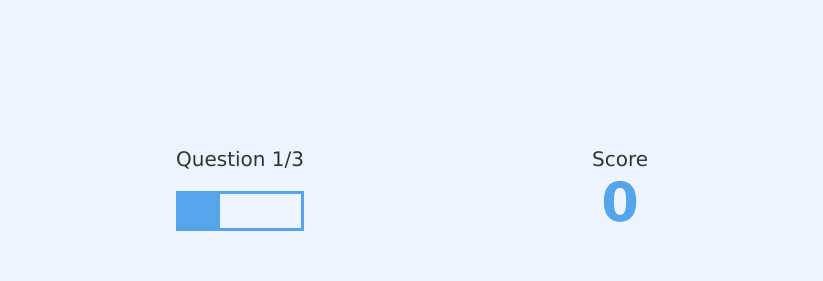
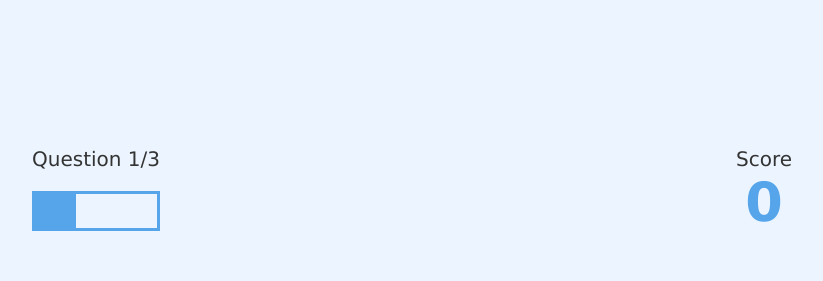
Before and after one commit to blobbytoh/Quiz_Game, a plain HTML site: page game.html in a window 1280 px wide. Shown: the top 281 px of the page, without its empty margins (228-1051 px from the left). Drawn offline with Linux system fonts and the light colour scheme.

Commit message:
Update game.html

```diff
--- a/game.html
+++ b/game.html
@@ -10,7 +10,7 @@
     <body>
         <div class="container">
             <div id="game" class="justify-center flex-column">
-                <div id="hud">
+                <div id="hud" style="display: flex; justify-content: space-between;">
                     <div id="hud-item">
                         <p id="progressText" class="hud-prefix">
                             Question
```
